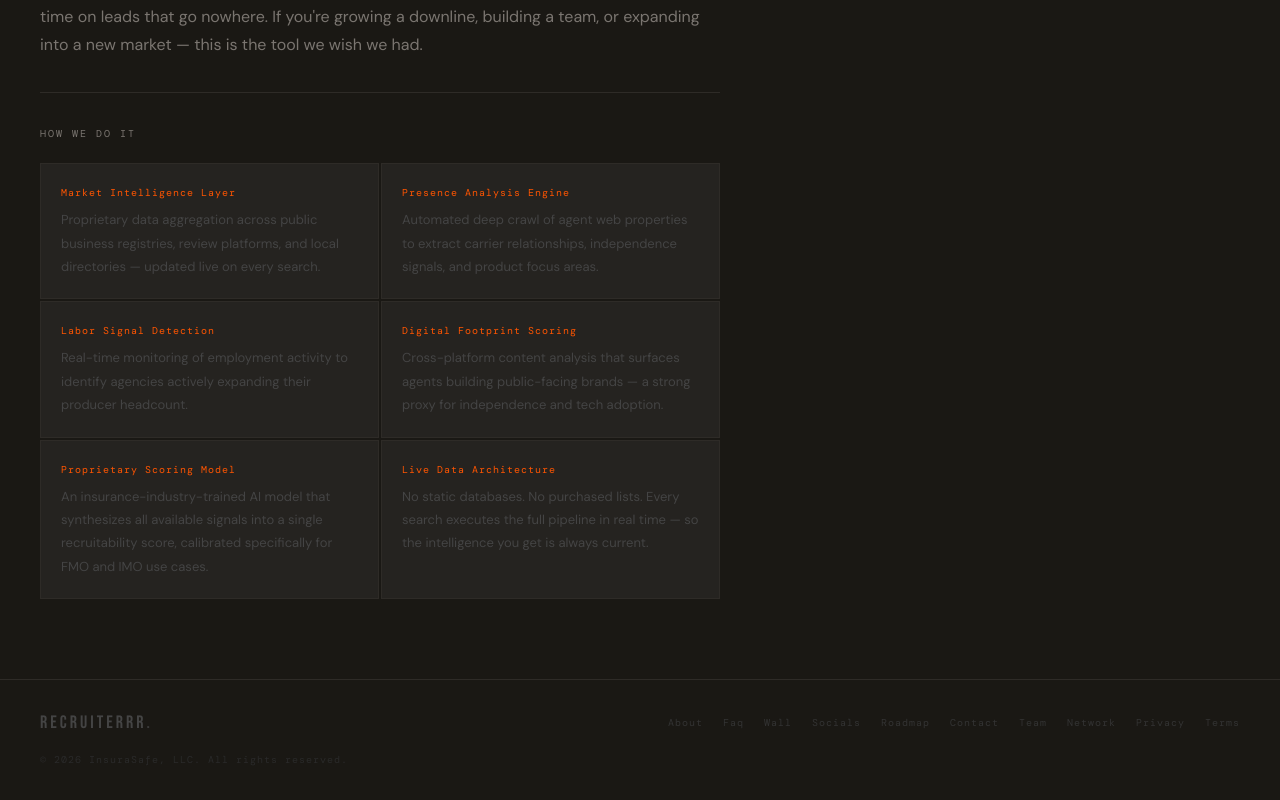
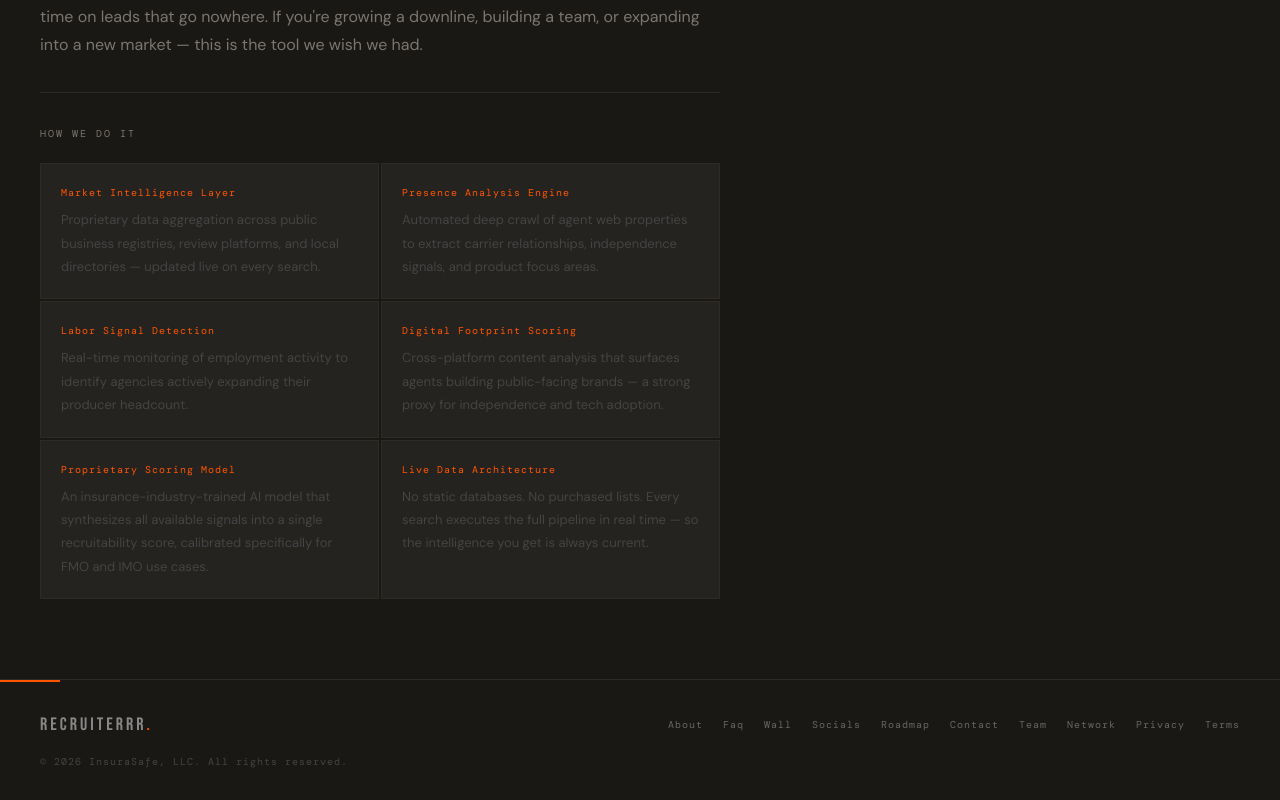
Before and after one commit to SavageTechnologies/recruiterrr, a Next.js app: page /about in a window 1280 px wide. Shown: the part 749-1549 px from the top of the page. Built offline with nearby package versions, Linux system fonts and the light colour scheme.

Commit message:
update footer

```diff
--- a/components/PageFooter.tsx
+++ b/components/PageFooter.tsx
@@ -1,25 +1,28 @@
 import Link from 'next/link'
 
-const LINKS = ['about','faq','wall','socials','roadmap','contact','team','network','privacy','terms',]
+const LINKS = ['about','faq','wall','socials','roadmap','contact','team','network','privacy','terms']
 
 export default function PageFooter() {
   return (
-    <footer style={{ padding: '32px 40px', borderTop: '1px solid var(--border)' }}>
+    <footer style={{ borderTop: '1px solid #2e2b27' }}>
+      <div style={{ height: 2, background: 'var(--orange)', width: 60 }} />
+      <div style={{ padding: '32px 40px' }}>
         <div style={{ display: 'flex', alignItems: 'center', justifyContent: 'space-between', marginBottom: 20, flexWrap: 'wrap', gap: 16 }}>
-        <Link href="/" style={{ fontFamily: "'Bebas Neue', sans-serif", fontSize: 18, letterSpacing: 3, color: '#444', textDecoration: 'none' }}>
-          RECRUITERRR<span style={{ color: '#3a3a3a' }}>.</span>
+          <Link href="/" style={{ fontFamily: "'Bebas Neue', sans-serif", fontSize: 18, letterSpacing: 3, color: '#888', textDecoration: 'none' }}>
+            RECRUITERRR<span style={{ color: 'var(--orange)' }}>.</span>
           </Link>
           <div style={{ display: 'flex', gap: 20, flexWrap: 'wrap' }}>
             {LINKS.map(p => (
               <Link key={p} href={`/${p}`}
-              style={{ fontFamily: "'DM Mono', monospace", fontSize: 10, color: '#333', letterSpacing: 1, textTransform: 'capitalize', textDecoration: 'none' }}>
+                style={{ fontFamily: "'DM Mono', monospace", fontSize: 10, color: '#666', letterSpacing: 1, textTransform: 'capitalize', textDecoration: 'none' }}>
                 {p}
               </Link>
             ))}
           </div>
         </div>
-      <div style={{ fontFamily: "'DM Mono', monospace", fontSize: 10, color: '#2a2a2a', letterSpacing: 1 }}>
+        <div style={{ fontFamily: "'DM Mono', monospace", fontSize: 10, color: '#444', letterSpacing: 1 }}>
           © 2026 InsuraSafe, LLC. All rights reserved.
+        </div>
       </div>
     </footer>
   )
```
Lines whose indentation alone changed are shown as unchanged.
